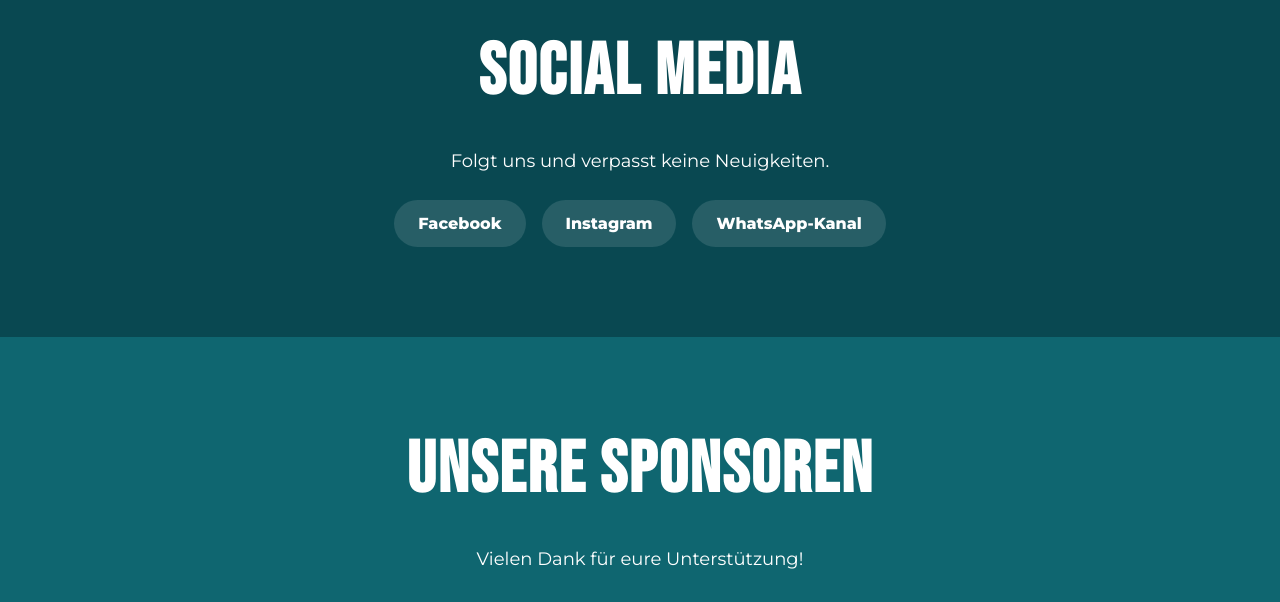
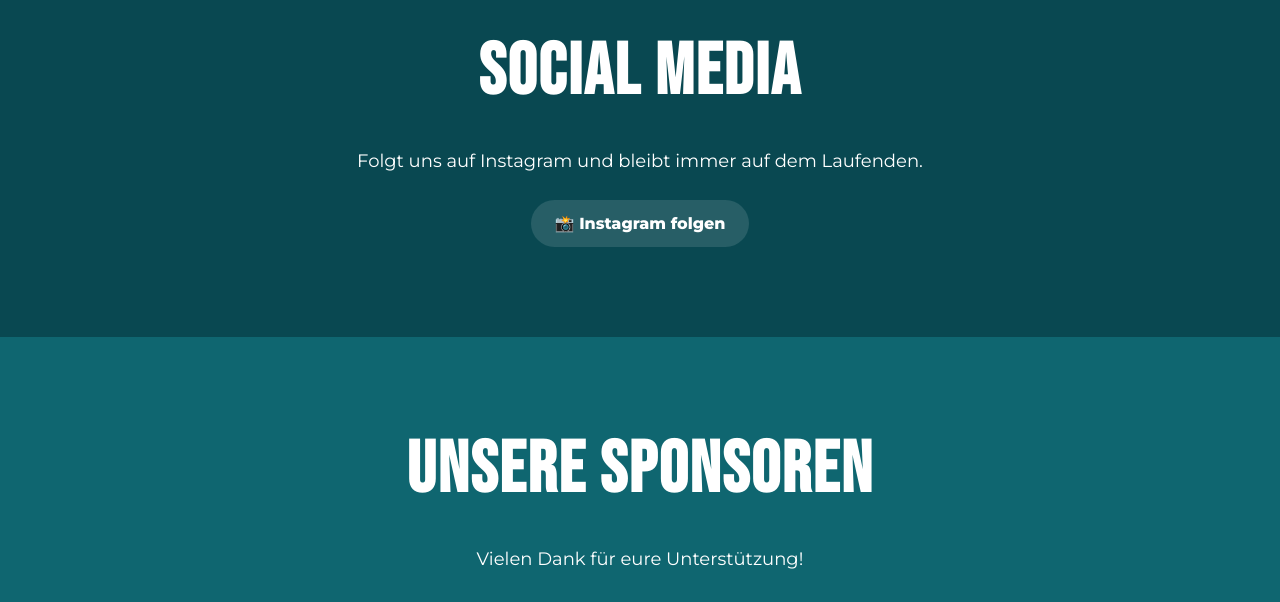
Before and after one commit to peheimschockturnier-sudo/peheimer-schockturnier-2026, a plain HTML site: page index.html in a window 1280 px wide. Shown: the part 3947-4549 px from the top of the page. Drawn offline with Linux system fonts and the light colour scheme.

Commit message:
Update index.html
Instagram Seit hinzugefügt

```diff
--- a/index.html
+++ b/index.html
@@ -85,10 +85,17 @@
     </section>
 
     <section id="social" class="section highlight">
-      <h2>Social Media</h2>
-      <p class="lead">Folgt uns und verpasst keine Neuigkeiten.</p>
-      <div class="social-links"><a href="#">Facebook</a><a href="#">Instagram</a><a href="#">WhatsApp-Kanal</a></div>
-    </section>
+  <h2>Social Media</h2>
+  <p class="lead">Folgt uns auf Instagram und bleibt immer auf dem Laufenden.</p>
+
+  <div class="social-links">
+    <a href="https://www.instagram.com/peheim_schockt.de"
+       target="_blank"
+       class="instagram-btn">
+       📸 Instagram folgen
+    </a>
+  </div>
+</section>
 
 <section id="sponsoren" class="section">
   <h2>Unsere Sponsoren</h2>
```
